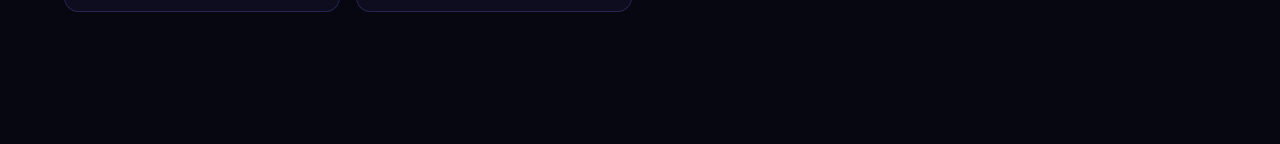
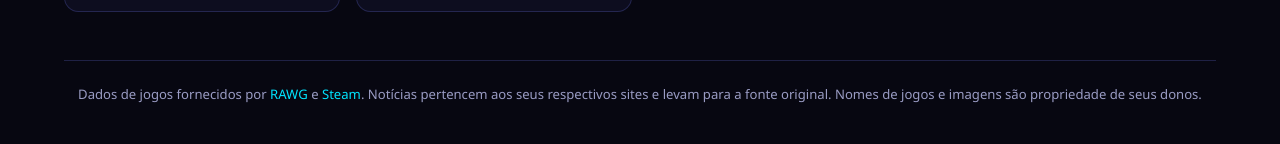
Before and after one commit to hachime68/next_level, a plain HTML site: page jogos.html in a window 1280 px wide. Shown: the part 5873-6017 px from the top of the page. Before the commit the page ends 5933 px from the top, so only its background shows below. Drawn offline with Linux system fonts and the light colour scheme.

Commit message:
Add files via upload

```diff
--- a/jogos.html
+++ b/jogos.html
@@ -77,6 +77,10 @@
     .empty b { color: var(--text); }
     .empty code { background: var(--panel2); padding: .1rem .4rem; border-radius: .3rem; color: var(--cyan); font-size: .85em; }
 
+    footer.credits { border-top: 1px solid var(--line); padding: 1.4rem 0 2.4rem; font-size: .82rem; color: var(--muted); line-height: 1.7; text-align: center; }
+    footer.credits a { color: var(--cyan); text-decoration: none; }
+    footer.credits a:hover { text-decoration: underline; }
+
     @media (prefers-reduced-motion: reduce) { * { transition: none !important; } }
   </style>
 </head>
@@ -97,6 +101,13 @@
     </div>
 
     <main id="panel" class="grid" role="tabpanel" aria-live="polite"></main>
+
+    <footer class="credits">
+      Dados de jogos fornecidos por <a href="https://rawg.io" target="_blank" rel="noopener noreferrer">RAWG</a>
+      e <a href="https://store.steampowered.com" target="_blank" rel="noopener noreferrer">Steam</a>.
+      Notícias pertencem aos seus respectivos sites e levam para a fonte original.
+      Nomes de jogos e imagens são propriedade de seus donos.
+    </footer>
   </div>
 
   <script>
```
